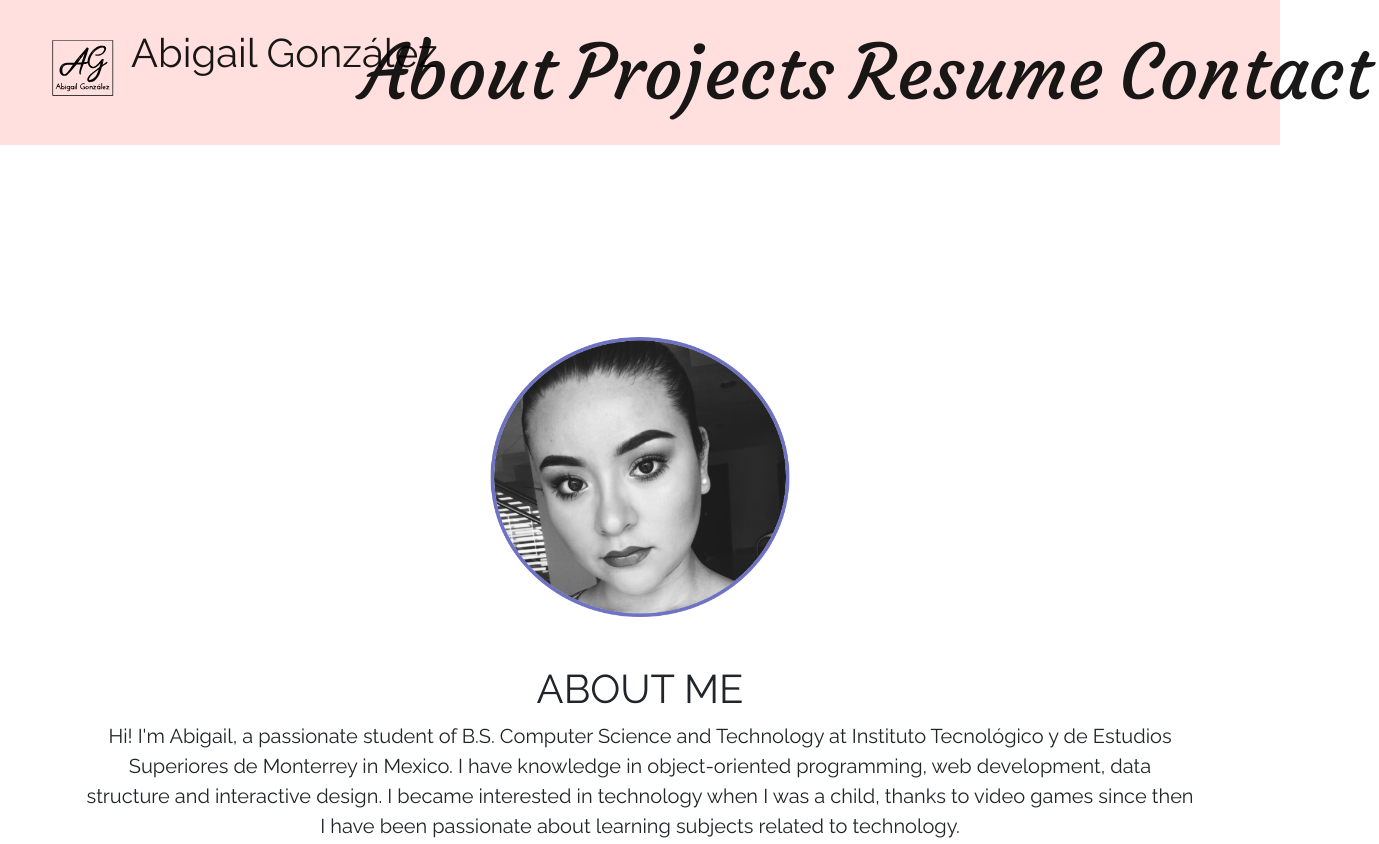
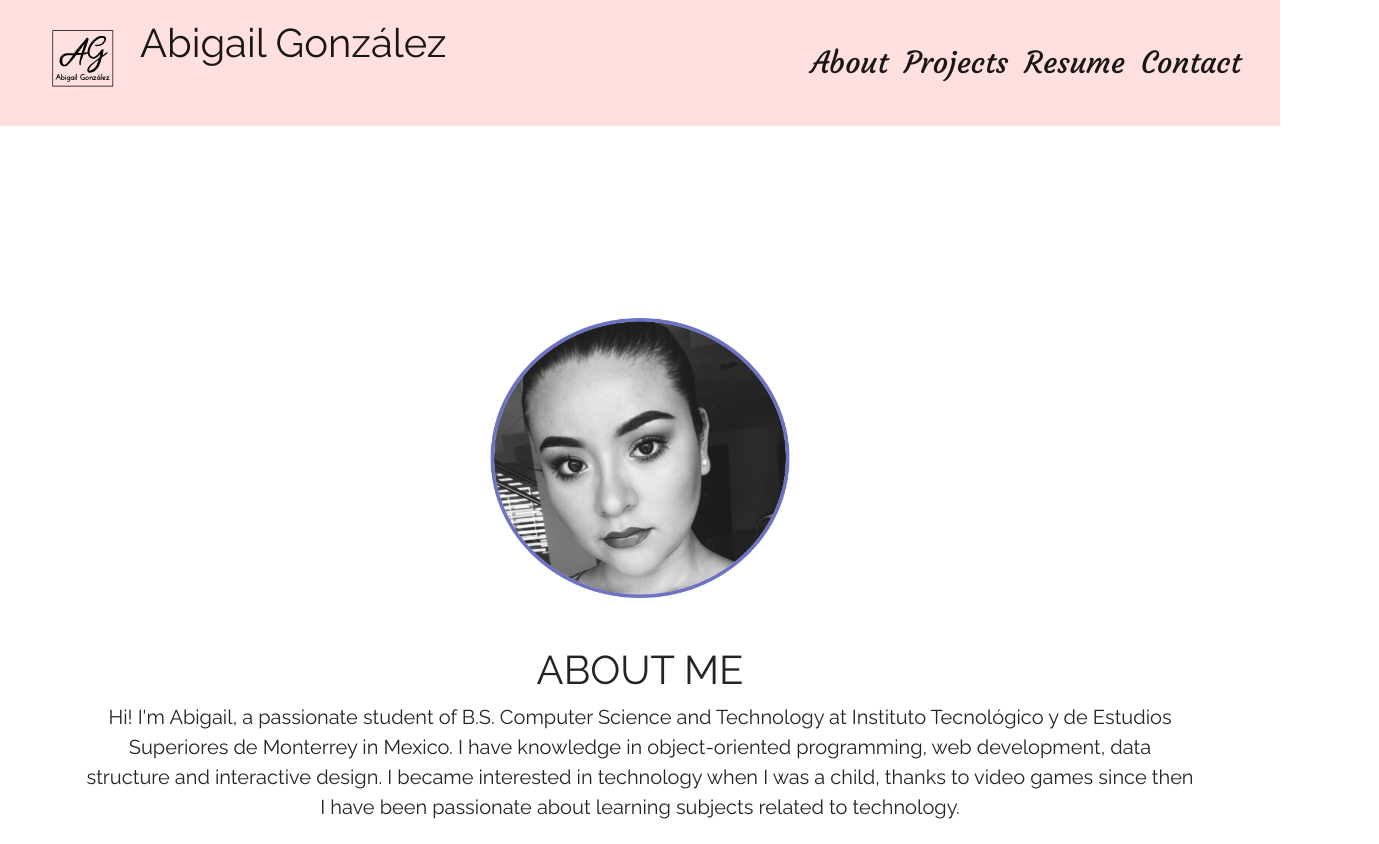
Before and after one commit to abigailgonzalezh/abigailgonzalezh.github.io, a plain HTML site: page index.html in a window 1280 px wide. Shown: the top 844 px of the page, 1379 px wide, since content can reach past the window. Drawn offline with nearby package versions, Linux system fonts and the light colour scheme; files that its build step writes are made by us from their sources.

Commit message:
Navbar change

```diff
--- a/index.html
+++ b/index.html
@@ -46,7 +46,7 @@
 	p {
 		font-size: 2vmin;
 	}
-	a{
+	.navbar-brand{
 		font-size: 5.9vw;
 	}
 
@@ -61,7 +61,10 @@
 
 	<nav class="navbar sticky-top navbar-expand-md navbar-light navbar-toggleable-md" style="background-color: #FFE0DE;">
 		<div class="container-fluid" style="font-family: Courgette, cursive; font-size: 30px">
-			<a class="navbar-brand" href="index.html" style="font-family: Raleway, sans-serif; font-size: 40px"><img src="img/logo_ag_cuadrado.svg" width="100" height="100" class="img-fluid d-inline-block align-top" alt="Logo Abigail González">Abigail González</a>
+			<a class="navbar-brand" href="index.html" style="font-family: Raleway, sans-serif; font-size: 40px">
+				<img src="img/logo_ag_cuadrado.svg" width="100" height="100" class="img-fluid d-inline-block align-top" alt="Logo Abigail González">
+				Abigail González
+			</a>
 			<button class="navbar-toggler navbar-toggler-right" type="button" data-toggle="collapse" data-target="#navbarTogglerDemo02" aria-controls="navbarTogglerDemo02" aria-expanded="false" aria-label="Toggle navigation">
 				<span class="navbar-toggler-icon"></span>
 			</button>
```
